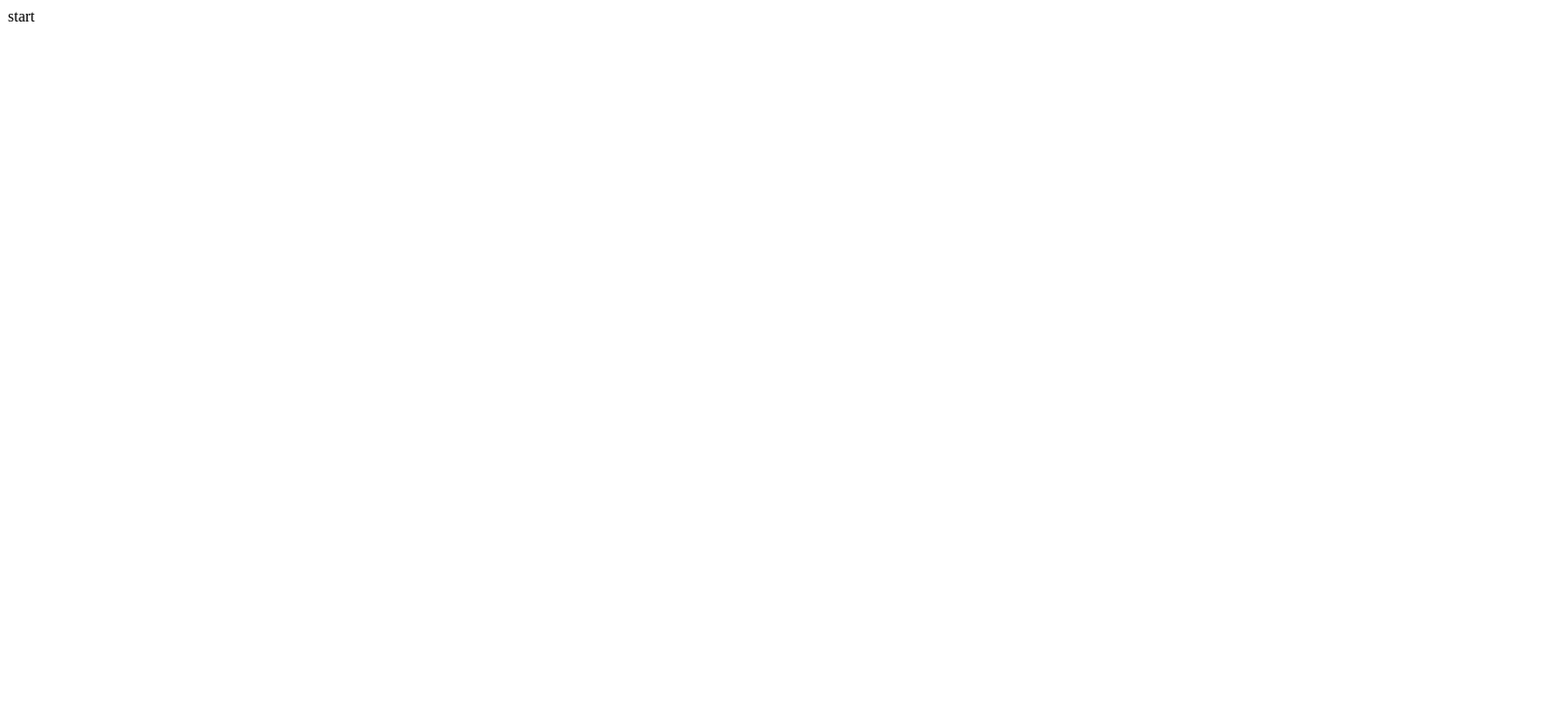
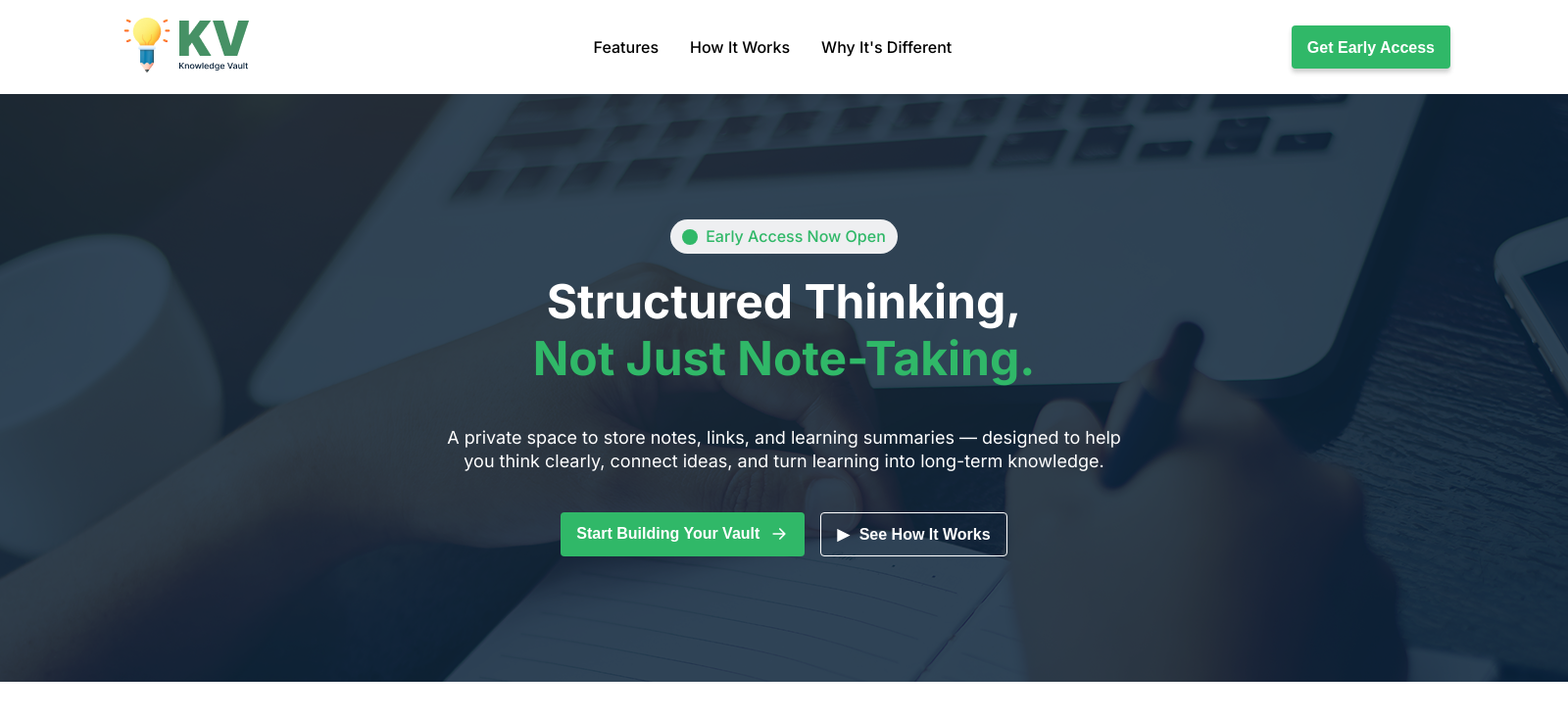
Before and after one commit to farjuu333/Assignment-01-MERN-, a plain HTML site: page index.html in a window 1280 px wide. Shown: the top 734 px of the page at 98% size, 1600 px wide, since content can reach past the window. Drawn offline with Linux system fonts and the light colour scheme.

Commit message:
created header section

```diff
--- a/index.html
+++ b/index.html
@@ -4,8 +4,63 @@
     <meta charset="UTF-8">
     <meta name="viewport" content="width=device-width, initial-scale=1.0">
     <title>assignment-01</title>
-</head>
-<body>
-    start
+    <link rel="stylesheet" href="style.css">
+    <link rel="preconnect" href="https://fonts.googleapis.com">
+<link rel="preconnect" href="https://fonts.gstatic.com" crossorigin>
+<link href="https://fonts.googleapis.com/css2?family=Inter:ital,opsz,wght@0,14..32,100..900;1,14..32,100..900&display=swap" rel="stylesheet">
+
+<body class="font-inter">
+    <header>
+        <nav class="navbar">
+            <div>
+                <img  class ="logo" src="./assets/logo-navbar.png" alt="">
+            </div>
+
+            <ul class="menu">
+                <li><a href="">Features</a></li>
+                <li><a href="">How It Works</a></li>
+                <li><a href="">Why It's Different</a></li>
+
+            </ul>
+
+            <button class="my-btn">Get Early Access</button>
+        </nav>
+       <section class="hero">
+        <div class="hero-content">
+
+             <div class="early-access-btn">
+                <span class="circle"></span>
+                <span class="text">Early Access Now Open</span>
+            </div>
+            <h1 class="hero-title">
+               Structured Thinking,<br/>
+               <span class="highlight">Not Just Note-Taking.</span>
+            </h1>
+            <p class="hero-subtitle">A private space to store notes, links, and learning summaries — designed to
+help you think clearly, connect ideas, and turn learning into long-term knowledge.</p>
+
+                <div class="cta-buttons">
+                    <button class="primary-btn">
+                        Start Building Your Vault
+                        <svg class="arrow-icon" width="20" height="20" viewBox="0 0 24 24" fill="none" xmlns="http://www.w3.org/2000/svg">
+                        <path d="M5 12H19M19 12L13 6M19 12L13 18" stroke="currentColor" stroke-width="2" stroke-linecap="round" stroke-linejoin="round"/>
+                    </svg>
+                    </button>
+
+                    <button class="secondary-btn">
+                        <span class="play-icon">▶</span> See How It Works
+                     </button>
+                </div>
+
+        </div>
+     </section>
+</header>
+<main>
+    <section>
+        <div>
+
+        </div>
+    </section>
+</main>
 </body>
 </html>
--- a/style.css
+++ b/style.css
@@ -0,0 +1,164 @@
+*{
+  margin: 0;
+  padding: 0;
+  box-sizing: border-box;
+
+}
+
+.font-inter{
+    font-family: "Inter", sans-serif;
+    font-optical-sizing: auto;
+    width: 1600px;
+    height: 2908px;
+}
+
+nav{
+    display: flex;
+    align-items: center;
+    justify-content: space-between;
+}
+.navbar{
+    padding: 16px 120px;
+}
+ul{
+    list-style: none;
+    display: flex;
+    gap: 32px;
+}
+ul li a{
+    text-decoration: none;
+    color: #000000;
+    font-size: 16px;
+    font-weight: 500;
+    text-align: left;
+    text-transform: capitalize;
+}
+.my-btn{
+    padding:12.5px 16px ;
+    background: #30B868;
+    color:#FFFFFF;
+    border-radius: 4px;
+    text-decoration: none;
+    font-size: 16px;
+    font-weight: 600;
+    line-height: 19px;
+    border: none;
+    box-shadow: 0px 4px 4px 0px rgba(66, 66, 66, 0.25);
+    cursor: pointer;
+}
+ .hero{
+
+    height: 600px;
+    background-image: url("./assets/hero-bg.png");
+    background-size: cover;
+    background-position: center;
+    background-repeat: no-repeat;
+    display: flex;
+    align-items: center;
+    justify-content: center;
+    padding: 40px 20px;
+    text-align: center;
+
+ }
+ .early-access-btn {
+
+  display: inline-flex;
+  align-items: center;
+  padding: 8px 12px;
+  background-color: rgba(255, 255, 255, 0.918);
+  border-radius: 50px;
+  cursor: pointer;
+}
+.early-access-btn:hover {
+  background-color: #30B868;
+}
+
+.circle {
+  width: 16px;
+  height: 16px;
+  background-color: #30B868;
+  border-radius: 50%;
+  margin-right: 8px; }
+.early-access-btn:hover .circle {
+  background-color: white;
+  transform: scale(1.2);
+}
+
+.text {
+   color: #30B868;
+  font-size: 16px;
+  font-weight: 500;
+  line-height: 19px;
+}
+.early-access-btn:hover .text {
+  color: white;
+}
+/* text */
+.hero-title {
+  color: white;
+  font-size: 48px;
+  font-weight: 700;
+  line-height: 1.2;
+  margin-bottom: 20px;
+  padding: 20px;
+}
+.highlight {
+  color:  #30B868;}
+  .hero-subtitle {
+  font-size: 18px;
+  color: rgba(255, 255, 255, 1);
+  font-weight: 400;
+  max-width: 700px;
+   margin: 0 auto 40px;
+  line-height: 24px;
+  text-align: center;
+}
+/* ---------- */
+.cta-buttons {
+  display: flex;
+  justify-content: center;
+  gap: 16px;
+  margin-top: 32px;
+}
+.primary-btn {
+  background-color: #30B868;
+  color: white;
+  padding: 12px 16px;
+  border: none;
+  border-radius: 4px;
+  font-size: 16px;
+  font-weight: 600;
+  cursor: pointer;
+  display: flex;
+  align-items: center;
+  gap: 10px;
+  flex-direction: row;
+  justify-content: center;
+}
+.arrow-icon {
+  transition: transform 0.3s ease;
+}
+.primary-btn:hover {
+  background-color: #30B868;
+}
+
+.primary-btn:hover .arrow-icon {
+  transform: translateX(5px);
+}
+.secondary-btn {
+  background-color: transparent;
+  color: white;
+  padding: 12px 16px;
+  display: flex;
+  align-items: center;
+  gap: 10px;
+  cursor: pointer;
+  transition: 0.3s;
+  box-sizing: border-box;
+  border: 1px solid rgba(255, 255, 255, 1);
+  border-radius: 4px;
+  font-size: 16px;
+  font-weight: 600;
+  line-height: 19px;
+
+}
```
